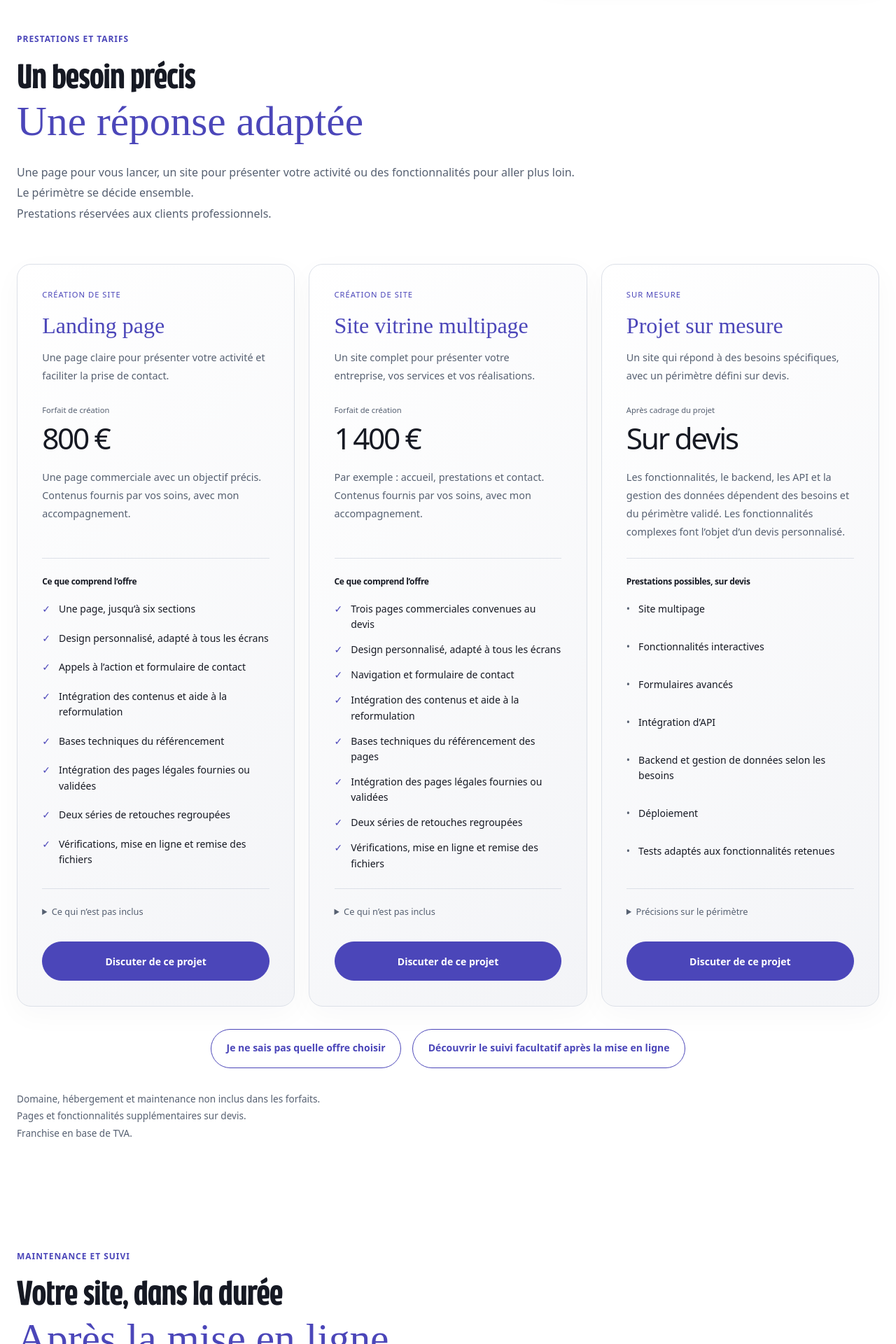
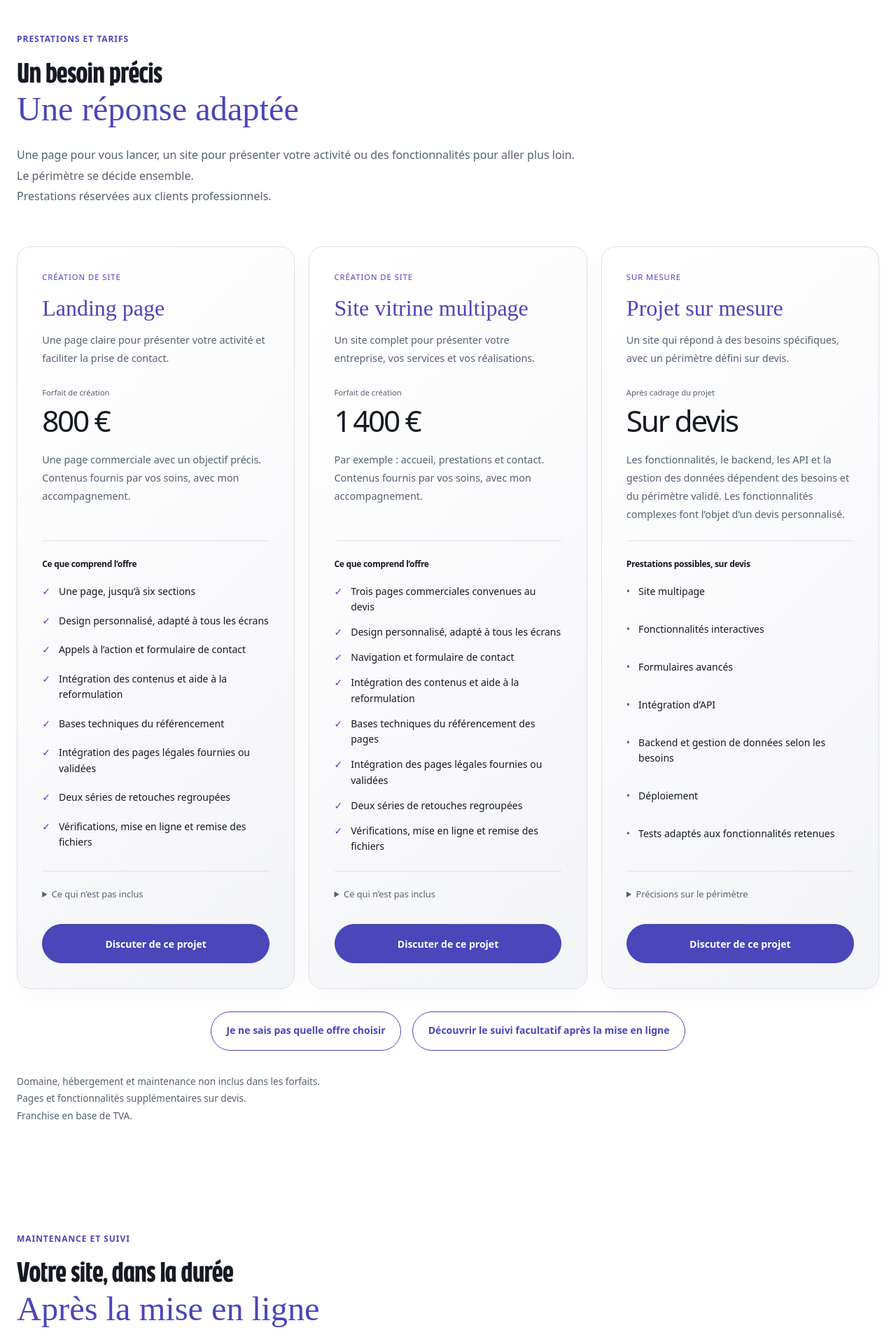
Before and after one commit to GARNIER-Emmanuel/Lunaas, an Angular app: page / in a window 1280 px wide. Shown: the part 820-2740 px from the top of the page at 70% size. Built offline with nearby package versions, Linux system fonts and the light colour scheme; a web font is replaced by a local one.

Commit message:
style: unify visible section headings at compact size

```diff
--- a/src/app/views/homepage/maintenance/maintenance.html
+++ b/src/app/views/homepage/maintenance/maintenance.html
@@ -1,7 +1,7 @@
 <section id="maintenance" class="content-section maintenance-section" aria-labelledby="maintenance-title">
   <div class="page-container">
     <p class="section-label" data-motion>Maintenance et suivi</p>
-    <h2 id="maintenance-title" class="section-title" data-motion>
+    <h2 id="maintenance-title" class="section-title section-title--compact" data-motion>
       Votre site, dans la durée<br /><span class="font-script">Après la mise en ligne</span>
     </h2>
     <p class="section-description" data-motion>
--- a/src/app/views/homepage/services/services.html
+++ b/src/app/views/homepage/services/services.html
@@ -1,7 +1,7 @@
 <section id="offres" aria-labelledby="offers-title" class="services-section">
   <div class="page-container">
     <p class="section-label" data-motion>Prestations et tarifs</p>
-    <h2 id="offers-title" class="section-title" data-motion>Un besoin précis<br /><span class="font-script">Une
+    <h2 id="offers-title" class="section-title section-title--compact" data-motion>Un besoin précis<br /><span class="font-script">Une
         réponse adaptée</span></h2>
     <p class="section-description" data-motion>
       Une page pour vous lancer, un site pour présenter votre activité ou des fonctionnalités
```
